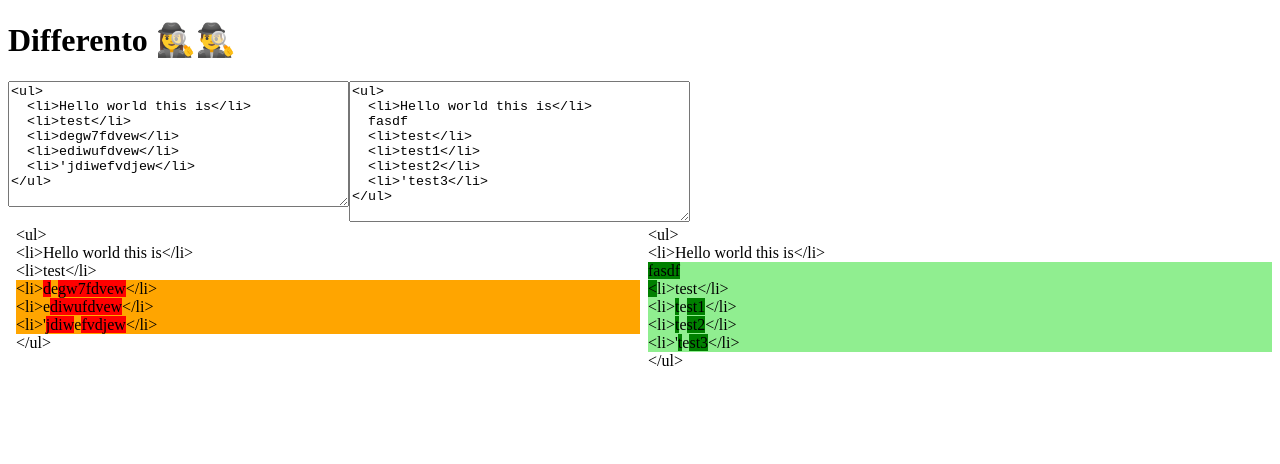
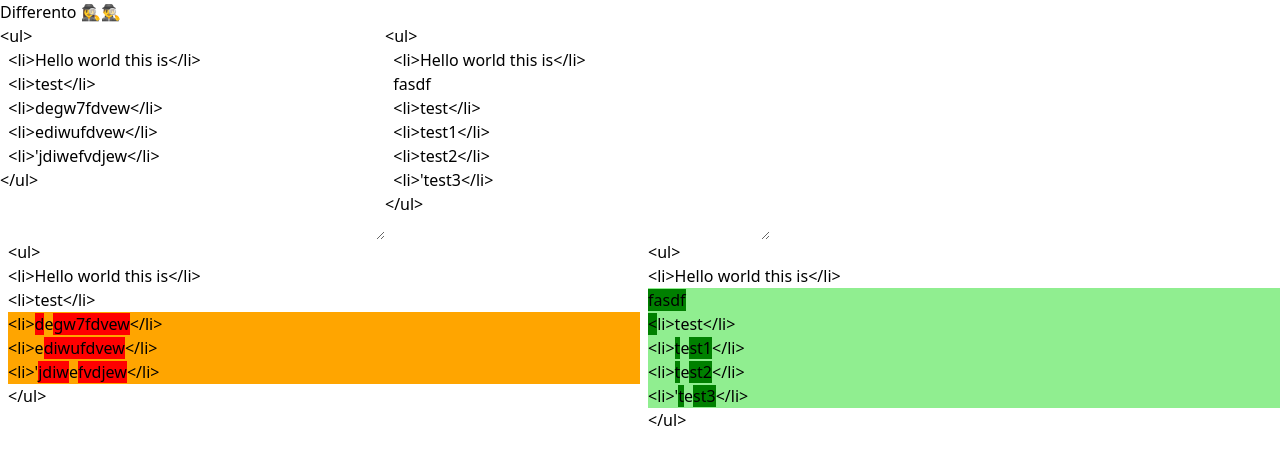
Before and after one commit to yogeshwar-b/differento, a React (Vite) app: page / in a window 1280 px wide. Shown: the top 464 px of the page. Built offline with nearby package versions, Linux system fonts and the light colour scheme.

Commit message:
Updated the Dependancies and Added Tailwind

```diff
--- /dev/null
+++ b/index.css
@@ -0,0 +1 @@
+@import 'tailwindcss';
--- a/index.html
+++ b/index.html
@@ -3,6 +3,7 @@
   <head>
     <meta charset="UTF-8" />
     <link rel="icon" type="image/svg+xml" href="/detective.svg" />
+    <link rel="stylesheet" href="/index.css" />
     <meta name="viewport" content="width=device-width, initial-scale=1.0" />
     <title>Differento</title>
   </head>
--- a/src/App.tsx
+++ b/src/App.tsx
@@ -25,7 +25,6 @@ interface TextBoxProps {
 }
 const TextBox = ({ name, text, setText }: TextBoxProps) => {
   return (
-    <div>
     <textarea
       value={text}
       name={name}
@@ -34,7 +33,6 @@ const TextBox = ({ name, text, setText }: TextBoxProps) => {
       rows={Math.min(30, text.split('\n').length)}
       cols={40}
     ></textarea>
-    </div>
   )
 }
 
@@ -81,21 +79,18 @@ const LineView = ({
   backgroundColor,
   changedLineColor
 }: LineViewProps) => {
-  var sourceidx = 0
-  var lcsidx = 0
+  let sourceidx = 0
+  let lcsidx = 0
   const rows = []
   while (sourceidx < source.length) {
-    var lineseen = false
-    var changeseen = false
+    let lineseen = false
+    let changeseen = false
     const temp = []
     while (sourceidx < source.length) {
       if (source[sourceidx] != '\n' && source[sourceidx] == lcs[lcsidx]) {
         lineseen = true
         temp.push(
-          <span
-            id={String(sourceidx)}
-            key={String(sourceidx)}
-          >
+          <span id={String(sourceidx)} key={String(sourceidx)}>
             {source[sourceidx]}
           </span>
         )
--- a/vite.config.ts
+++ b/vite.config.ts
@@ -1,8 +1,9 @@
 import { defineConfig } from 'vite'
 import react from '@vitejs/plugin-react'
+import tailwindcss from '@tailwindcss/vite'
 
 // https://vite.dev/config/
 export default defineConfig({
   base: '/differento',
-  plugins: [react()]
+  plugins: [react(), tailwindcss()]
 })
```
Also changed, not shown: package.json (+15 -13 lines), 1 other file (tests, documents, lock files or other folders). Lines whose indentation alone changed are shown as unchanged.
